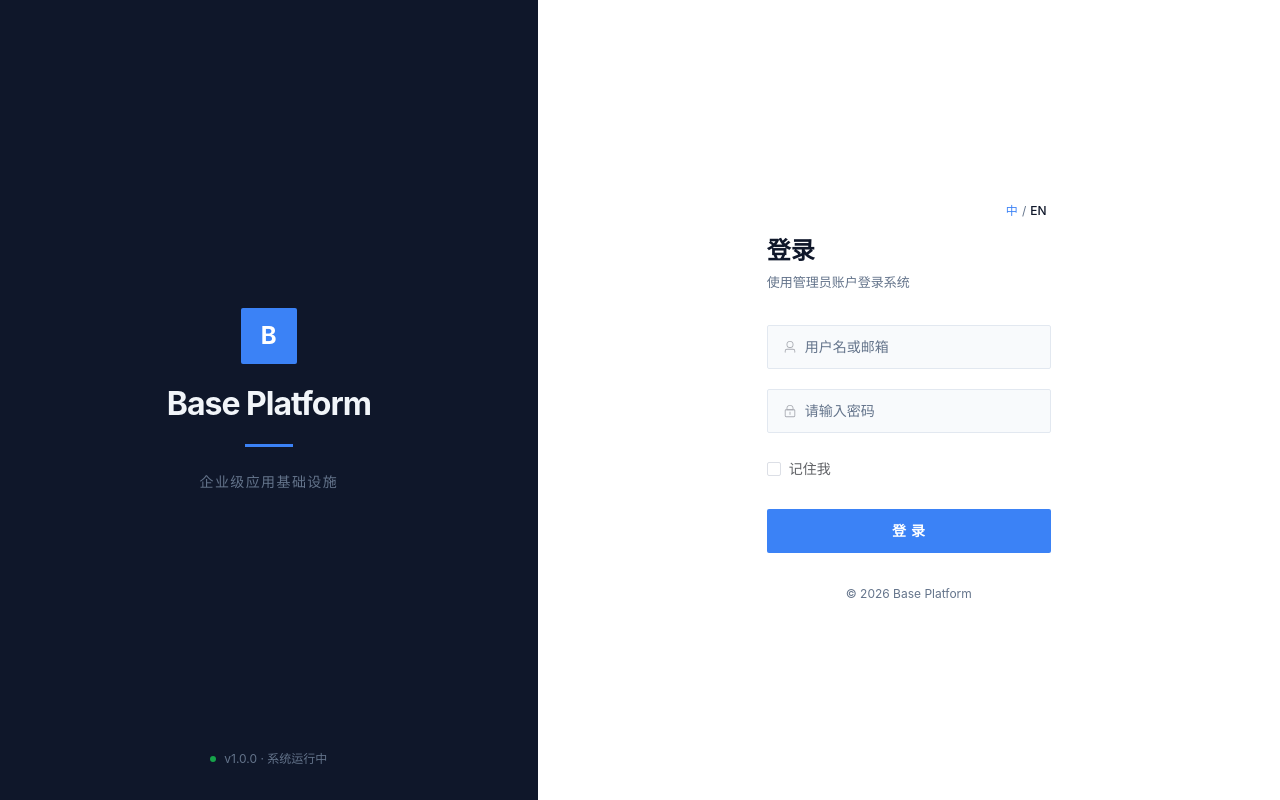
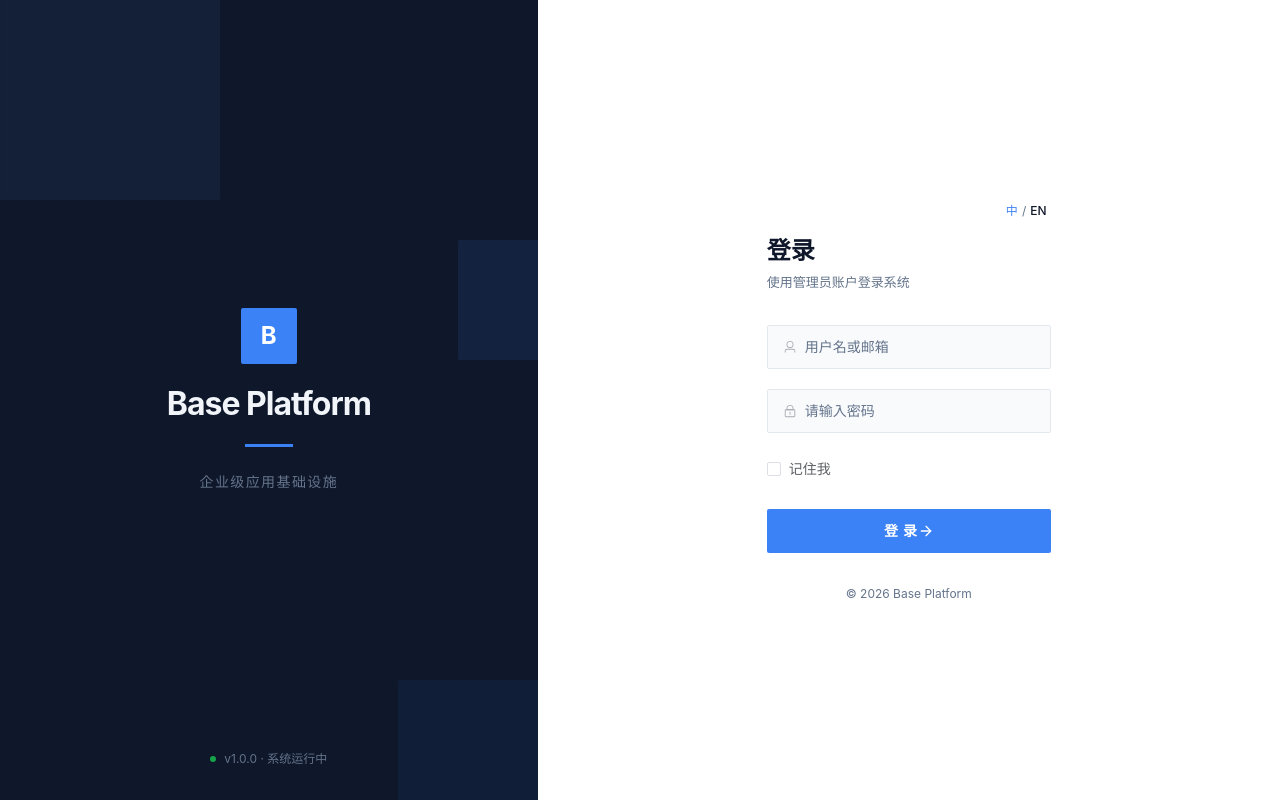
Before and after one commit to yczc3999/base, a Vue app in the folder admin/: page /#/login in a window 1280 px wide. Built offline with nearby package versions, Linux system fonts and the light colour scheme; no server answers; what @tanstack/vue-query would draw is missing.

Commit message:
style(admin): 登录页升级 — 装饰大色块 + 按钮箭头，视觉层次提升
- 品牌面板加 3 个纯平面装饰色块（随品牌主色，低透明度营造空间）
- 登录按钮加 ArrowRight 图标（loading 时隐藏），全宽更醒目

```diff
--- a/admin/src/views/login/index.vue
+++ b/admin/src/views/login/index.vue
@@ -2,6 +2,10 @@
   <div class="login-page">
     <!-- 左侧品牌 -->
     <div class="brand-panel">
+      <!-- 装饰大色块（纯平面，随品牌色） -->
+      <div class="brand-deco deco-a"></div>
+      <div class="brand-deco deco-b"></div>
+      <div class="brand-deco deco-c"></div>
       <div class="brand-content">
         <img v-if="siteStore.logo" :src="siteStore.logo" class="brand-logo-img" />
         <div v-else class="brand-logo">{{ siteStore.name?.charAt(0) || 'B' }}</div>
@@ -84,7 +88,8 @@ class="captcha-svg" role="button" tabindex="0" :title="$t('common.refresh')"
             class="login-btn"
             @click="handleLogin"
           >
-            {{ loading ? $t('login.loggingIn') : $t('login.submit') }}
+            <span class="login-btn-text">{{ loading ? $t('login.loggingIn') : $t('login.submit') }}</span>
+            <ArrowRight v-if="!loading" :size="16" class="login-btn-icon" />
           </el-button>
         </el-form>
 
@@ -103,6 +108,7 @@ import { useUserStore } from '@/stores/user'
 import { get } from '@/api/request'
 import { saveLocale } from '@/locales'
 import { User as UserIcon, Lock as LockIcon, Key as KeyIcon } from '@element-plus/icons-vue'
+import { ArrowRight } from 'lucide-vue-next'
 
 const router = useRouter()
 const route = useRoute()
@@ -188,6 +194,19 @@ async function handleLogin() {
   justify-content: center;
   align-items: center;
   position: relative;
+  overflow: hidden;
+}
+
+// 装饰大色块（纯平面，随品牌主色，营造空间层次）
+.brand-deco {
+  position: absolute;
+  border-radius: var(--radius);
+  background: var(--primary);
+  opacity: 0.06;
+
+  &.deco-a { width: 320px; height: 320px; top: -120px; left: -100px; background: var(--primary-light); }
+  &.deco-b { width: 200px; height: 200px; bottom: -80px; right: -60px; }
+  &.deco-c { width: 120px; height: 120px; top: 30%; right: -40px; background: var(--primary); opacity: 0.1; }
 }
 
 .brand-content { text-align: center; }
@@ -321,6 +340,10 @@ async function handleLogin() {
   font-size: var(--text-base) !important;
   font-weight: 600 !important;
   letter-spacing: 0.05em;
+  display: flex;
+  align-items: center;
+  justify-content: center;
+  gap: 8px;
 }
 
 .form-footer {
```
